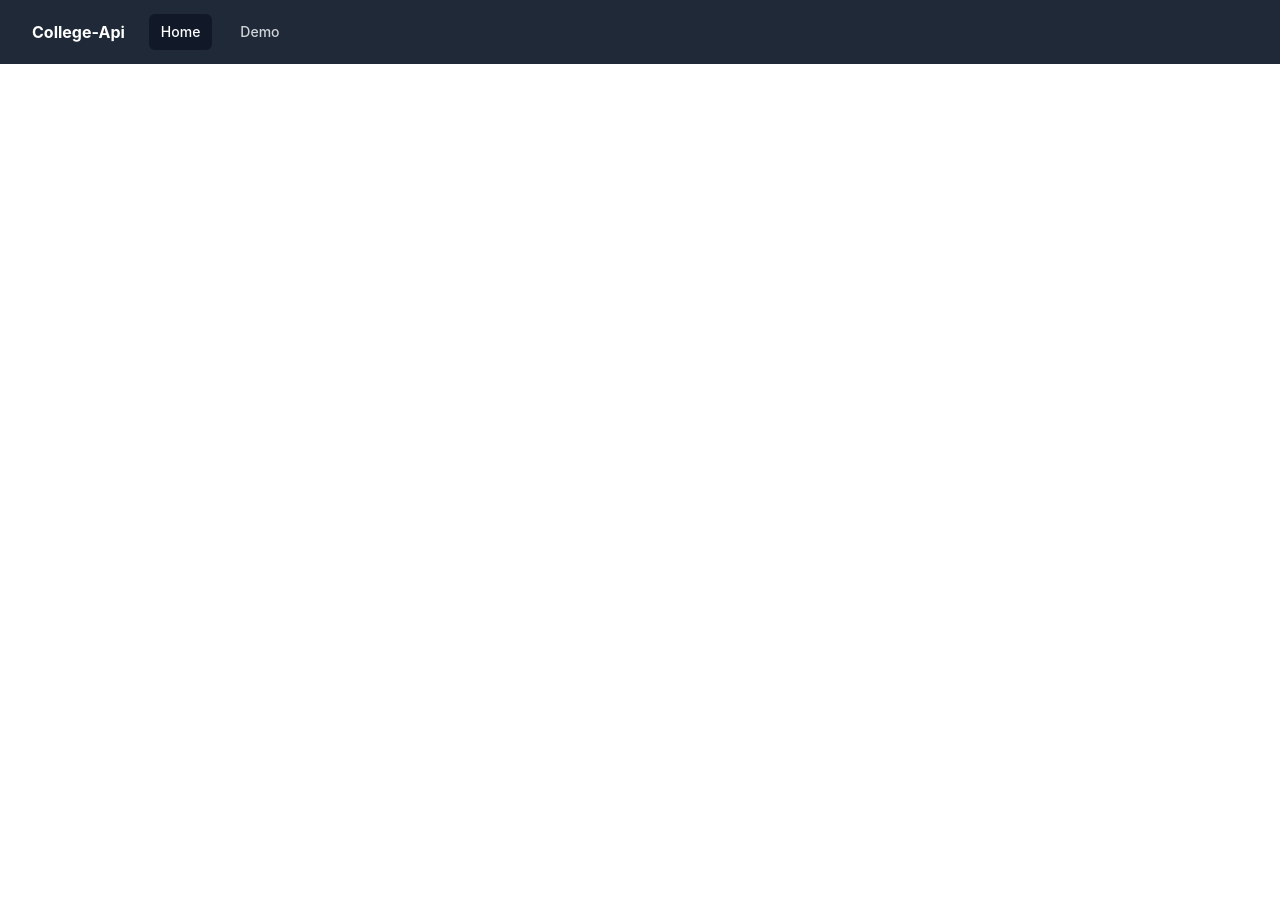
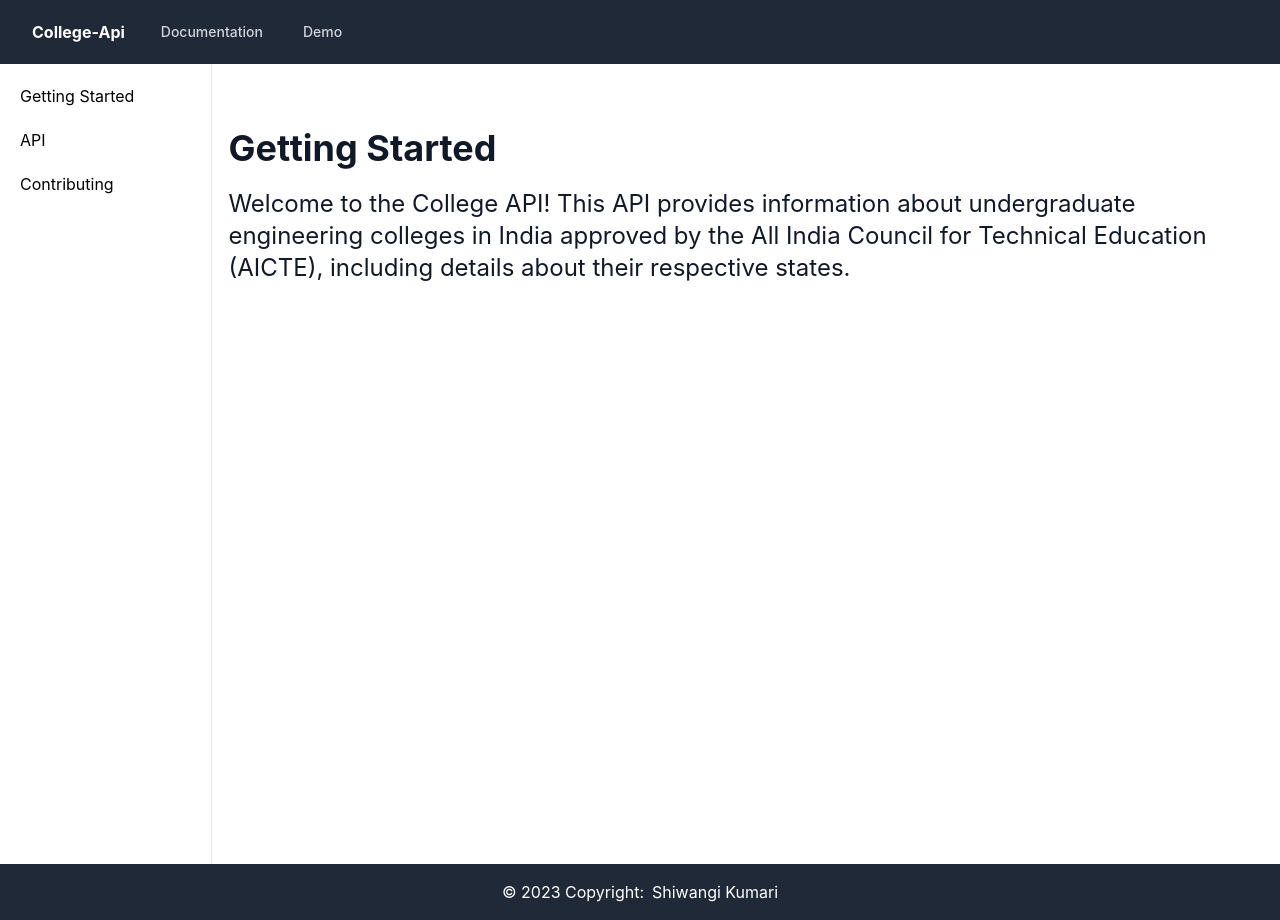
Before and after one commit to sshiwangi/College-API, a React (Create React App) app in the folder frontend/: page /docs in a window 1280 px wide. Before the commit the page ends 800 px from the top, so only its background shows below. Built offline with nearby package versions, Linux system fonts and the light colour scheme.

Commit message:
added footer and docs

```diff
--- a/frontend/src/App.js
+++ b/frontend/src/App.js
@@ -4,6 +4,8 @@ import { BrowserRouter as Router, Routes, Route } from "react-router-dom";
 import Home from "./pages/Home";
 import Demo from "./pages/Demo";
 import Navbar from "./components/Navbar";
+import Footer from "./components/Footer";
+import Docs from "./pages/Docs";
 
 function App() {
   return (
@@ -12,7 +14,9 @@ function App() {
       <Routes>
         <Route exact path="/" element={<Home />} />
         <Route exact path="/demo" element={<Demo />} />
+        <Route exact path="/docs" element={<Docs />} />
       </Routes>
+      <Footer />
     </Router>
   );
 }
--- /dev/null
+++ b/frontend/src/components/Footer.jsx
@@ -0,0 +1,18 @@
+import React from 'react'
+
+function Footer() {
+  return (
+    <footer
+      className="bg-gray-800 text-center dark:bg-neutral-700 lg:text-left">
+      <div className="p-4 text-center text-white dark:text-white">
+        © 2023 Copyright:
+        <a
+          className="text-white ml-2 dark:text-white"
+          href="https://www.linkedin.com/in/shiwangi-kumari-5b0b3b1b7/" target='_blank'
+        >Shiwangi Kumari</a>
+      </div>
+    </footer>
+  )
+}
+
+export default Footer
--- a/frontend/src/components/Navbar.jsx
+++ b/frontend/src/components/Navbar.jsx
@@ -1,10 +1,10 @@
-import { Fragment } from "react";
+import { Fragment, useState } from "react";
 import { Disclosure, Menu, Transition } from "@headlessui/react";
 import { Bars3Icon, BellIcon, XMarkIcon } from "@heroicons/react/24/outline";
 
 const navigation = [
-  { name: "Home", href: "/", current: true },
-  { name: "Demo", href: "/demo", current: false },
+  { name: "Documentation", href: "/docs"},
+  { name: "Demo", href: "/demo" },
 ];
 
 function classNames(...classes) {
@@ -12,6 +12,10 @@ function classNames(...classes) {
 }
 
 export default function Navbar() {
+  const [currentItem, setCurrentItem] = useState(null);
+  const handleItemClick = (itemName) => {
+    setCurrentItem(itemName);
+  };
   return (
     <Disclosure as="nav" className="bg-gray-800">
       {({ open }) => (
@@ -34,11 +38,7 @@ export default function Navbar() {
                 <div className="flex flex-shrink-0 items-center text-white font-bold">
                   {" "}
                   <a href="/"> College-Api</a>{" "}
-                  {/* <img
-                    className="h-8 w-auto"
-                    src="https://tailwindui.com/img/logos/mark.svg?color=indigo&shade=500"
-                    alt="Your Company"
-                  /> */}
+
                 </div>
                 <div className="hidden sm:ml-6 sm:block">
                   <div className="flex space-x-4">
@@ -46,13 +46,14 @@ export default function Navbar() {
                       <a
                         key={item.name}
                         href={item.href}
+                        onClick={() => handleItemClick(item.name)}
                         className={classNames(
-                          item.current
+                          currentItem === item.name
                             ? "bg-gray-900 text-white"
                             : "text-gray-300 hover:bg-gray-700 hover:text-white",
                           "rounded-md px-3 py-2 text-sm font-medium"
                         )}
-                        aria-current={item.current ? "page" : undefined}
+                        aria-current={currentItem === item.name ? "page" : undefined}
                       >
                         {item.name}
                       </a>
@@ -60,73 +61,6 @@ export default function Navbar() {
                   </div>
                 </div>
               </div>
-              {/* <div className="absolute inset-y-0 right-0 flex items-center pr-2 sm:static sm:inset-auto sm:ml-6 sm:pr-0">
-                <button
-                  type="button"
-                  className="relative rounded-full bg-gray-800 p-1 text-gray-400 hover:text-white focus:outline-none focus:ring-2 focus:ring-white focus:ring-offset-2 focus:ring-offset-gray-800"
-                >
-                  <span className="absolute -inset-1.5" />
-                  <span className="sr-only">View notifications</span>
-                  <BellIcon className="h-6 w-6" aria-hidden="true" />
-                </button>
-
-
-                <Menu as="div" className="relative ml-3">
-                  <div>
-                    <Menu.Button className="relative flex rounded-full bg-gray-800 text-sm focus:outline-none focus:ring-2 focus:ring-white focus:ring-offset-2 focus:ring-offset-gray-800">
-                      <span className="absolute -inset-1.5" />
-                      <span className="sr-only">Open user menu</span>
-                      <img
-                        className="h-8 w-8 rounded-full"
-                        src="https://images.unsplash.com/photo-1472099645785-5658abf4ff4e?ixlib=rb-1.2.1&ixid=eyJhcHBfaWQiOjEyMDd9&auto=format&fit=facearea&facepad=2&w=256&h=256&q=80"
-                        alt=""
-                      />
-                    </Menu.Button>
-                  </div>
-                  <Transition
-                    as={Fragment}
-                    enter="transition ease-out duration-100"
-                    enterFrom="transform opacity-0 scale-95"
-                    enterTo="transform opacity-100 scale-100"
-                    leave="transition ease-in duration-75"
-                    leaveFrom="transform opacity-100 scale-100"
-                    leaveTo="transform opacity-0 scale-95"
-                  >
-                    <Menu.Items className="absolute right-0 z-10 mt-2 w-48 origin-top-right rounded-md bg-white py-1 shadow-lg ring-1 ring-black ring-opacity-5 focus:outline-none">
-                      <Menu.Item>
-                        {({ active }) => (
-                          <a
-                            href="#"
-                            className={classNames(active ? 'bg-gray-100' : '', 'block px-4 py-2 text-sm text-gray-700')}
-                          >
-                            Your Profile
-                          </a>
-                        )}
-                      </Menu.Item>
-                      <Menu.Item>
-                        {({ active }) => (
-                          <a
-                            href="#"
-                            className={classNames(active ? 'bg-gray-100' : '', 'block px-4 py-2 text-sm text-gray-700')}
-                          >
-                            Settings
-                          </a>
-                        )}
-                      </Menu.Item>
-                      <Menu.Item>
-                        {({ active }) => (
-                          <a
-                            href="#"
-                            className={classNames(active ? 'bg-gray-100' : '', 'block px-4 py-2 text-sm text-gray-700')}
-                          >
-                            Sign out
-                          </a>
-                        )}
-                      </Menu.Item>
-                    </Menu.Items>
-                  </Transition>
-                </Menu>
-              </div> */}
             </div>
           </div>
 
@@ -137,13 +71,14 @@ export default function Navbar() {
                   key={item.name}
                   as="a"
                   href={item.href}
+                  onClick={() => handleItemClick(item.name)}
                   className={classNames(
-                    item.current
+                    currentItem === item.name
                       ? "bg-gray-900 text-white"
                       : "text-gray-300 hover:bg-gray-700 hover:text-white",
                     "block rounded-md px-3 py-2 text-base font-medium"
                   )}
-                  aria-current={item.current ? "page" : undefined}
+                  aria-current={currentItem === item.name ? "page" : undefined}
                 >
                   {item.name}
                 </Disclosure.Button>
--- a/frontend/src/pages/Demo.jsx
+++ b/frontend/src/pages/Demo.jsx
@@ -30,7 +30,7 @@ function Demo() {
   }
 
   return (
-    <div className="lg:flex justify-center items-center mt-20 p-10">
+    <div className="lg:flex h-screen justify-center mt-20 p-10">
         <div className="lg:mr-5">
      <label htmlFor="state" className="mb-2" >Choose a State:</label>
      <div className='mt-2'>
--- /dev/null
+++ b/frontend/src/pages/Docs.jsx
@@ -0,0 +1,35 @@
+import React, {useState} from 'react'
+
+function Docs() {
+    const [showAPIOptions, setShowAPIOptions] = useState(false);
+  return (
+    <div className='flex'>
+     <div className=" z-40 w-64 h-screen transition-transform -translate-x-full sm:translate-x-0" aria-label="Sidenav">
+      <div className="overflow-y-auto py-5 px-5 h-full bg-white border-r border-gray-200 dark:bg-gray-800 dark:border-gray-700">
+        <div className="space-y-2">
+          Getting Started
+        </div>
+        <div className="pt-5 space-y-2 " onClick={() => setShowAPIOptions(!showAPIOptions)}>
+          API
+          {showAPIOptions && (
+              <ul>
+                <li className='my-3' >All States</li>
+                <li className='my-3'>All Colleges</li>
+                <li className='my-3'>Colleges By States</li>
+              </ul>
+            )}
+        </div>
+        <div className="pt-5 space-y-2">
+          Contributing
+        </div>
+      </div>
+    </div>
+    <div className='h-screen text-gray-900 w-full px-4 py-16'>
+<h1 className='text-4xl font-bold'>Getting Started</h1>
+<h2 className='mt-5 text-2xl'>Welcome to the College API! This API provides information about undergraduate engineering colleges in India approved by the All India Council for Technical Education (AICTE), including details about their respective states.</h2>
+    </div>
+    </div>
+  )
+}
+
+export default Docs
--- a/frontend/src/pages/Home.jsx
+++ b/frontend/src/pages/Home.jsx
@@ -3,7 +3,7 @@ import "../styles/tailwind.css";
 
 function Home() {
   return (
-    <div className="bg-gray-900">
+    <div className="bg-gray-900 min-h-screen">
       <div className="flex justify-center items-center">
         <div className=" isolate overflow-hidden bg-gray-900 px-6 pt-16 sm:px-16 md:pt-24 lg:flex lg:justify-center lg:items-center lg:gap-x-20 lg:px-24 lg:pt-0">
           <div className="mx-auto max-w-md text-center lg:mx-0 lg:flex-auto lg:py-32 lg:text-center">
```
